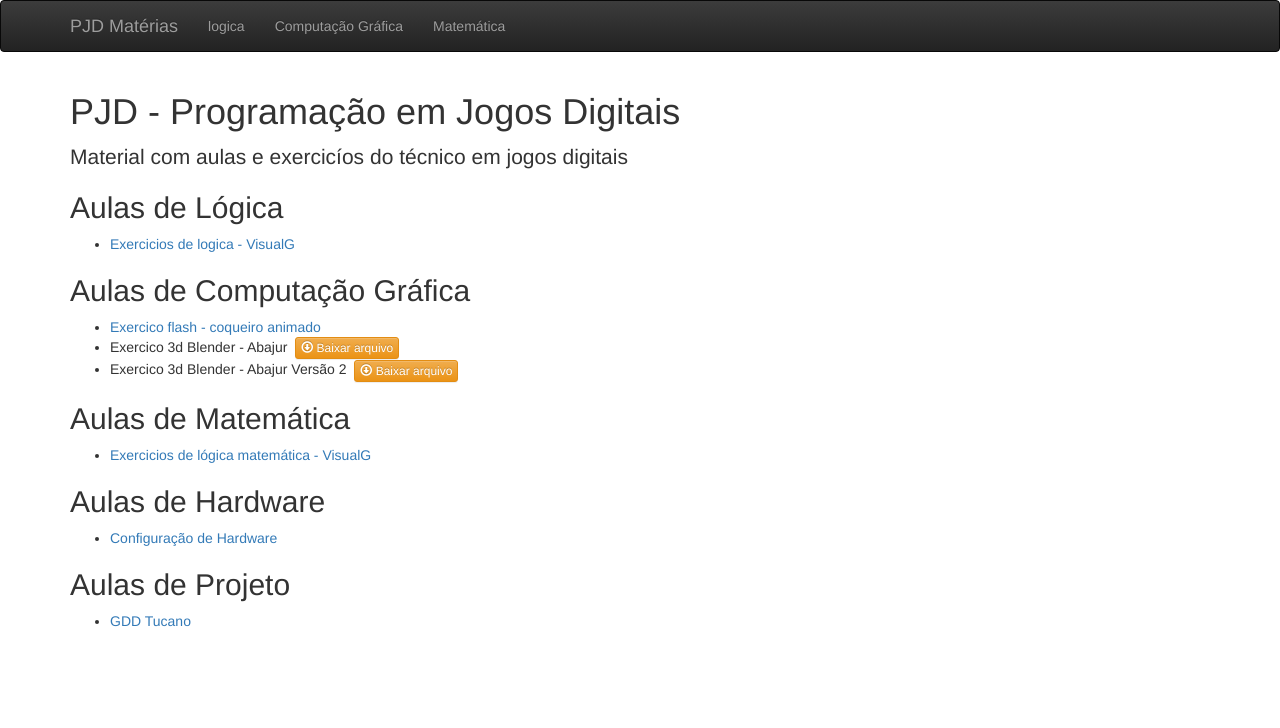
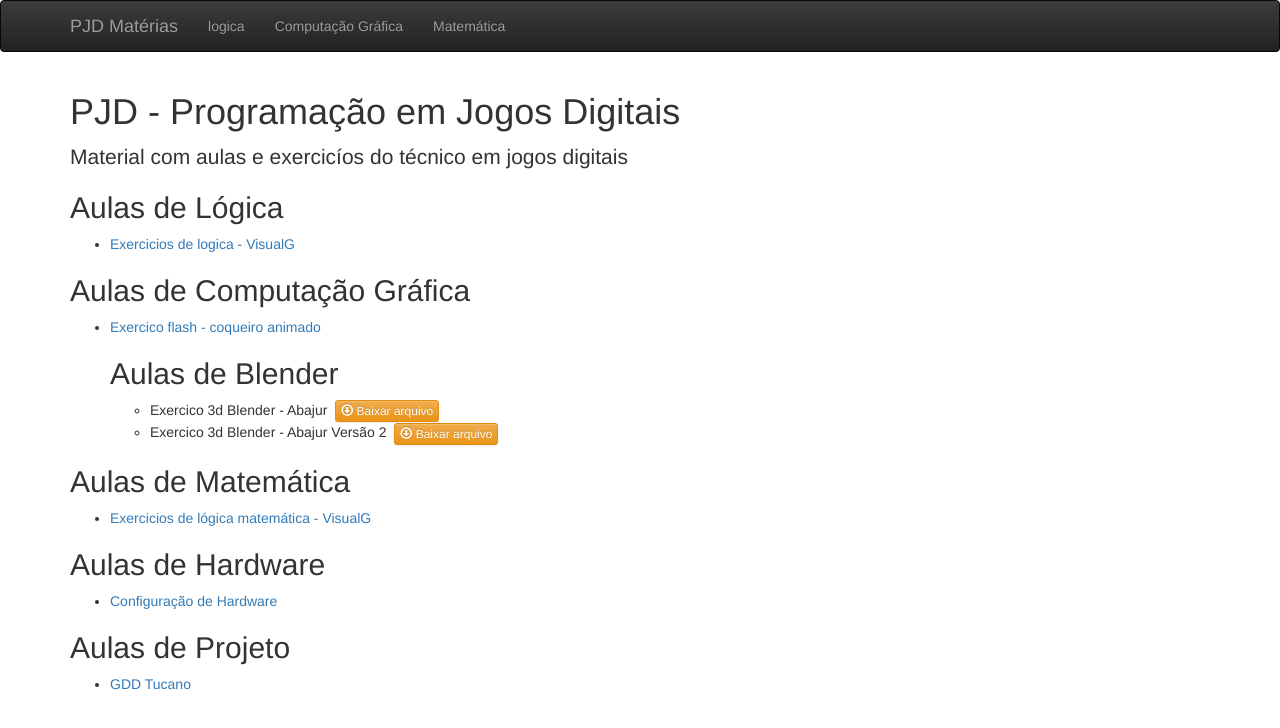
Before and after one commit to selique/PJD, a plain HTML site: page index.html in a window 1280 px wide. Drawn offline with nearby package versions, Linux system fonts and the light colour scheme.

Commit message:
adicionado titulos com lista modificadora dos  arquivos blender

```diff
--- a/index.html
+++ b/index.html
@@ -60,8 +60,11 @@
             <h2>Aulas de Computação Gráfica</h2>
             <ul>
                 <li><a href="computacao-grafica/flash-coqueiro.html">Exercico flash - coqueiro animado</a></li>
-                <li>Exercico 3d Blender - Abajur &nbsp;<a href="computacao-grafica/abajur.blend"><button class="btn btn-warning btn-xs"><span class="glyphicon glyphicon-download" aria-hidden="true"></span>&nbsp;Baixar arquivo</button></a></li>
-                <li>Exercico 3d Blender - Abajur Versão 2 &nbsp;<a href="computacao-grafica/abajur2.blend"><button class="btn btn-warning btn-xs"><span class="glyphicon glyphicon-download" aria-hidden="true"></span>&nbsp;Baixar arquivo</button></a></li>
+                <h2>Aulas de Blender</h2>
+                    <ul>
+                        <li>Exercico 3d Blender - Abajur &nbsp;<a href="computacao-grafica/abajur.blend"><button class="btn btn-warning btn-xs"><span class="glyphicon glyphicon-download" aria-hidden="true"></span>&nbsp;Baixar arquivo</button></a></li>
+                        <li>Exercico 3d Blender - Abajur Versão 2 &nbsp;<a href="computacao-grafica/abajur2.blend"><button class="btn btn-warning btn-xs"><span class="glyphicon glyphicon-download" aria-hidden="true"></span>&nbsp;Baixar arquivo</button></a></li>
+                    </ul>
             </ul>
 
             <h2>Aulas de Matemática</h2>
```
